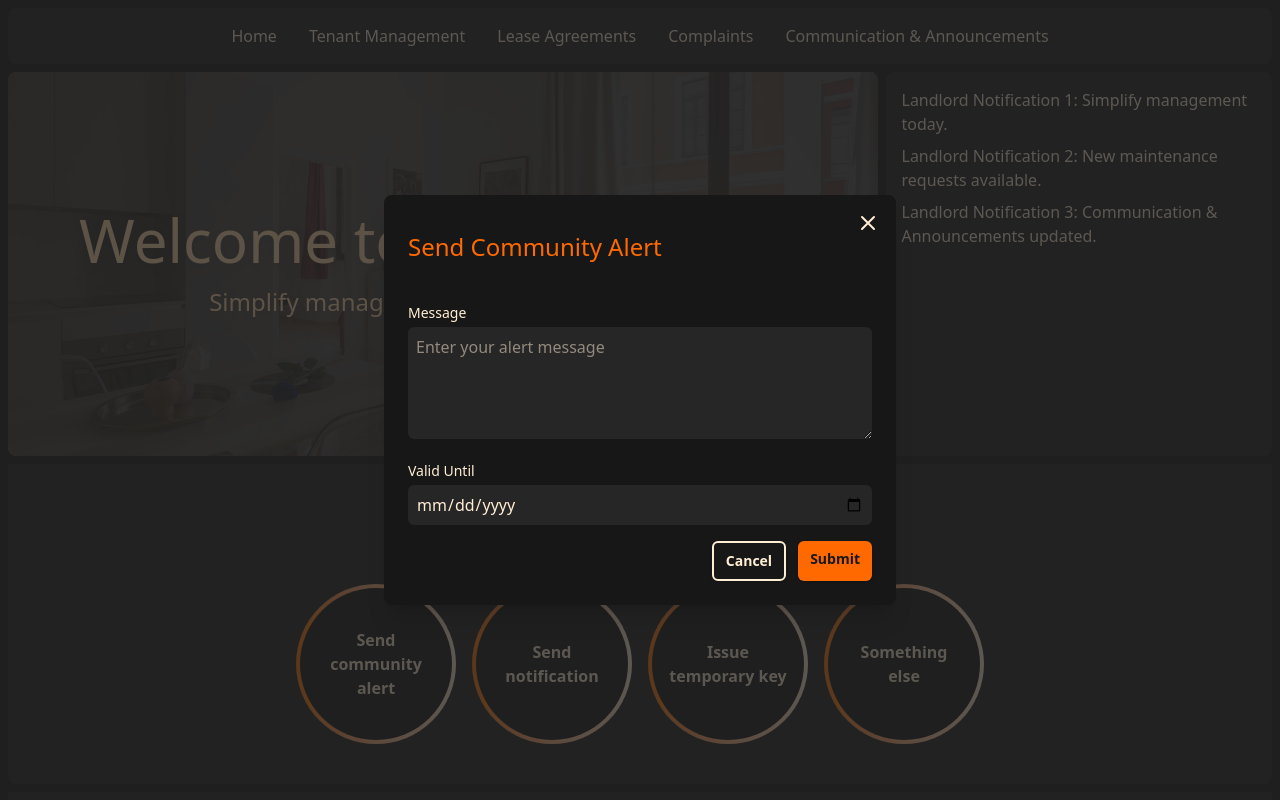
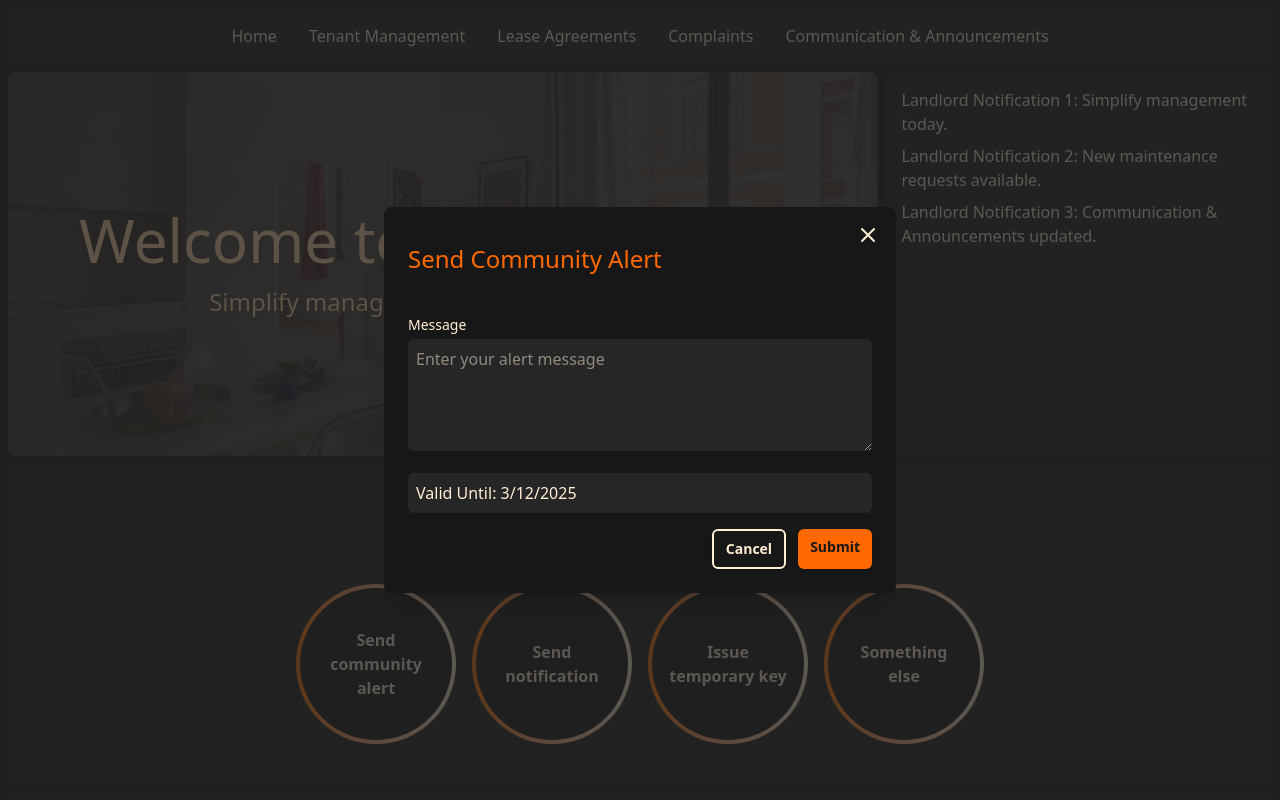
Before and after one commit to clarktr1/2025-Cohort-Team-2, a React (Vite) app in the folder frontend/: page /landlord in a window 1280 px wide. Both pictures are taken after a click on the button "Send community alert". Shown: the top 800 px of the page. Built offline with nearby package versions, Linux system fonts and the light colour scheme.

Commit message:
use text input valid for 7 days instead of date picker input

```diff
--- a/frontend/src/data/landlordQuickActions.tsx
+++ b/frontend/src/data/landlordQuickActions.tsx
@@ -19,13 +19,18 @@ export const landlordActions: QuickAction[] = [
                         />
                     </div>
                     <div>
-                        <label className="block text-orange-100 text-sm font-medium mb-1">
+                        {/* <label className="block text-orange-100 text-sm font-medium mb-1">
                             Valid Until
                         </label>
                         <input
                             type="date"
                             className="w-full p-2 rounded-md bg-neutral-800 text-orange-100"
-                        />
+                        /> */}
+
+                        <p className="w-full p-2 rounded-md bg-neutral-800 text-orange-100">
+                            Valid Until: {new Date(Date.now() + 7 * 24 * 60 * 60 * 1000).toLocaleDateString()}
+                        </p>
+
                     </div>
                 </form>
             ),
@@ -111,17 +116,24 @@ export const landlordActions: QuickAction[] = [
                     </div>
                     <div>
                         <label className="block text-orange-100 text-sm font-medium mb-1">
-                            Valid Until
+                            Guest Email
                         </label>
                         <input
-                            type="date"
+                            type="email"
+                            placeholder="Guest email"
                             className="w-full p-2 rounded-md bg-neutral-800 text-orange-100"
                         />
+                    </div>
+                    <div>
+                        <p className="w-full p-2 rounded-md bg-neutral-800 text-orange-100">
+                            Valid Until: {new Date(Date.now() + 7 * 24 * 60 * 60 * 1000).toLocaleDateString()}
+                        </p>
                     </div>
                 </form>
             ),
         },
     }
+
     ,
     { text: "Something else", onClick: () => console.log("Something else clicked") },
 ];
```
